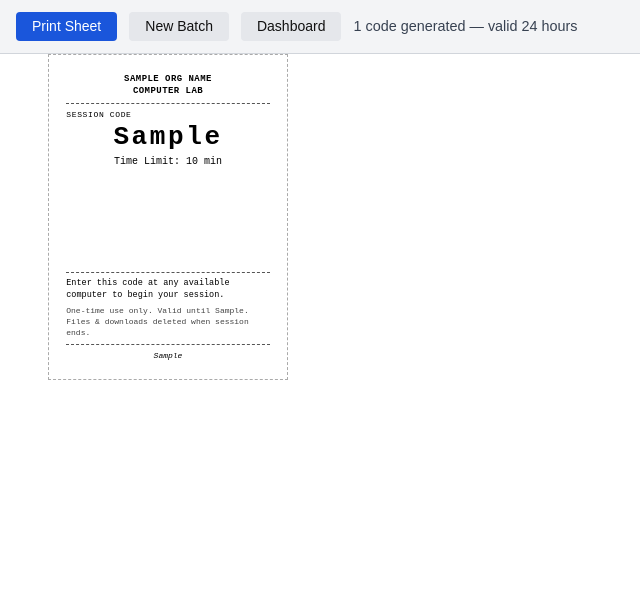
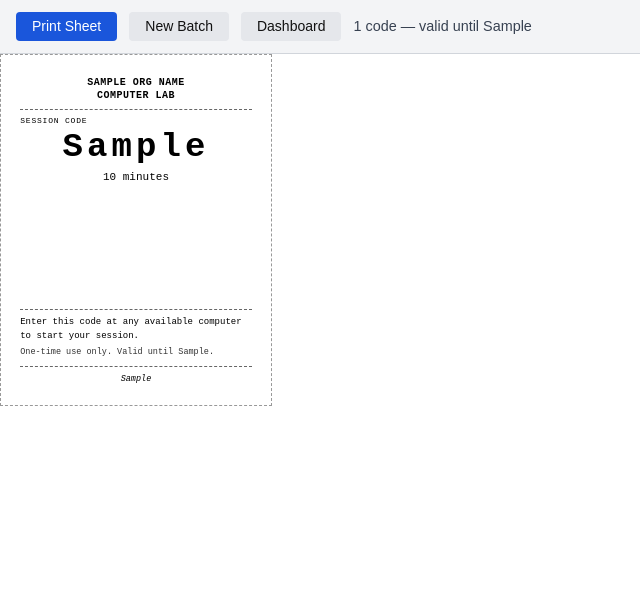
Before and after one commit to sixesandsevens/GraceLab, a Flask app: template server/templates/batch_print.html in a window 1280 px wide. Shown: the top 605 px of the page, without its empty margins (0-640 px from the left). Before the commit the page ends 380 px from the top, so only its background shows below. Run offline with Flask 3, Linux system fonts and the light colour scheme; the template is opened without the code that fills it: most values are stand-ins (such as "Sample title", 1, 10 or a date in 2020); parts of the project's set-up code (start-up, migrations or seed data) failed here and were passed over.

Commit message:
print format

```diff
--- a/server/templates/batch_print.html
+++ b/server/templates/batch_print.html
@@ -2,18 +2,17 @@
 <html lang="en">
 <head>
   <meta charset="UTF-8">
-  <title>Batch Session Codes — {{ sessions|length }} codes</title>
+  <title>Batch Session Codes</title>
   <style>
     * { margin: 0; padding: 0; box-sizing: border-box; }
 
     body {
       font-family: 'Courier New', Courier, monospace;
-      font-size: 12px;
       color: #000;
       background: #fff;
     }
 
-    /* Screen toolbar */
+    /* ── Screen toolbar (hidden at print) ─────────────────────────── */
     .screen-toolbar {
       display: flex;
       align-items: center;
@@ -23,10 +22,7 @@
       border-bottom: 1px solid #d1d5db;
       font-family: sans-serif;
     }
-    .screen-toolbar span {
-      font-size: 0.9rem;
-      color: #374151;
-    }
+    .screen-toolbar span { font-size: 0.9rem; color: #374151; }
     .screen-toolbar a, .screen-toolbar button {
       display: inline-block;
       padding: 0.4rem 1rem;
@@ -37,47 +33,54 @@
       text-decoration: none;
       border: none;
     }
-    .btn-print   { background: #1a56db; color: #fff; }
-    .btn-back    { background: #e5e7eb; color: #111; }
+    .btn-print { background: #1a56db; color: #fff; }
+    .btn-back  { background: #e5e7eb; color: #111; }
+
+    /* ── Print page setup ─────────────────────────────────────────── */
+    @page {
+      size: letter portrait;
+      margin: 0;            /* we handle all spacing inside the grid */
+    }
 
     @media print {
       .screen-toolbar { display: none; }
+      /* suppress browser header/footer chrome */
+      html { -webkit-print-color-adjust: exact; print-color-adjust: exact; }
     }
 
-    /* Sheet grid: 3 columns × N rows, one sheet = 9 cards */
-    .sheet {
+    /* ── Card grid: 3 × 3 filling a full letter sheet ────────────── */
+    /*
+       Letter = 8.5 × 11 in
+       3 columns × 2.833in  = 8.5in  (fills width exactly)
+       3 rows    × 3.667in  = 11in   (fills height exactly)
+       No gaps — dashed border on each card acts as the cut guide.
+    */
+    .card-grid {
+      display: grid;
+      grid-template-columns: repeat(3, 2.833in);
+      grid-template-rows: repeat(3, 3.667in);
       width: 8.5in;
-      /* rows of 3.5in cards; let the browser paginate at 3 rows (11in - margins) */
+      height: 11in;
+      page-break-inside: avoid;
     }
 
-    .card-grid {
-      display: grid;
-      grid-template-columns: repeat(3, 2.5in);
-      gap: 0;
-      /* Center the grid on the page with equal margins each side */
-      margin: 0 auto;
-      width: 7.5in; /* 3 × 2.5in */
-      page-break-inside: auto;
+    /* Extra sheets if more than 9 codes */
+    .card-grid + .card-grid {
+      page-break-before: always;
     }
 
     .card {
-      width: 2.5in;
-      height: 3.4in;
-      border: 1px dashed #aaa;
-      padding: 0.2in 0.18in;
+      border: 1px dashed #999;
+      padding: 0.22in 0.2in;
       display: flex;
       flex-direction: column;
       justify-content: space-between;
-      page-break-inside: avoid;
+      overflow: hidden;
     }
 
-    /* Every 9th card ends a visual sheet — force page break after it */
-    .card:nth-child(9n) {
-      page-break-after: always;
-    }
-
+    /* ── Card content ─────────────────────────────────────────────── */
     .card-org {
-      font-size: 9px;
+      font-size: 10px;
       font-weight: bold;
       text-align: center;
       text-transform: uppercase;
@@ -87,43 +90,44 @@
 
     .card-divider {
       border: none;
-      border-top: 1px dashed #555;
-      margin: 0.06in 0;
+      border-top: 1px dashed #666;
+      margin: 0.07in 0;
     }
 
     .card-label {
       font-size: 8px;
       text-transform: uppercase;
-      letter-spacing: 0.08em;
+      letter-spacing: 0.1em;
       margin-bottom: 0.03in;
     }
 
     .card-code {
-      font-size: 26px;
+      font-size: 34px;
       font-weight: bold;
       text-align: center;
-      letter-spacing: 0.1em;
+      letter-spacing: 0.12em;
     }
 
     .card-duration {
-      font-size: 10px;
+      font-size: 11px;
       text-align: center;
-      margin-top: 0.04in;
+      margin-top: 0.05in;
     }
 
     .card-instruction {
+      font-size: 9px;
+      line-height: 1.45;
+    }
+
+    .card-meta {
       font-size: 8.5px;
       line-height: 1.4;
-    }
-
-    .card-warning {
-      font-size: 8px;
-      line-height: 1.35;
-      color: #444;
+      color: #333;
+      margin-top: 0.05in;
     }
 
     .card-footer {
-      font-size: 8px;
+      font-size: 8.5px;
       font-style: italic;
       text-align: center;
     }
@@ -135,36 +139,32 @@
   <button class="btn-print" onclick="window.print()">Print Sheet</button>
   <a href="{{ url_for('sessions.batch') }}" class="btn-back">New Batch</a>
   <a href="{{ url_for('dashboard.index') }}" class="btn-back">Dashboard</a>
-  <span>{{ sessions|length }} code{{ 's' if sessions|length != 1 }} generated — valid 24 hours</span>
+  <span>{{ sessions|length }} code{{ 's' if sessions|length != 1 }} — valid until {{ sessions[0].format_expiry() if sessions }}</span>
 </div>
 
-<div class="sheet">
+{% for chunk_start in range(0, sessions|length, 9) %}
+{% set chunk = sessions[chunk_start:chunk_start+9] %}
 <div class="card-grid">
-    {% for s in sessions %}
+  {% for s in chunk %}
   <div class="card">
     <div>
       <div class="card-org">{{ org_name }}<br>Computer Lab</div>
       <hr class="card-divider">
       <div class="card-label">Session Code</div>
       <div class="card-code">{{ s.code_display }}</div>
-        <div class="card-duration">Time Limit: {{ s.duration_minutes }} min</div>
+      <div class="card-duration">{{ s.duration_minutes }} minutes</div>
     </div>
     <div>
       <hr class="card-divider">
-        <div class="card-instruction">
-          Enter this code at any available computer to begin your session.
-        </div>
-        <div class="card-warning" style="margin-top:0.04in;">
-          One-time use only. Valid until {{ s.format_expiry() }}.
-          Files &amp; downloads deleted when session ends.
-        </div>
+      <div class="card-instruction">Enter this code at any available computer to start your session.</div>
+      <div class="card-meta">One-time use only. Valid until {{ s.format_expiry() }}.</div>
       <hr class="card-divider">
       <div class="card-footer">{{ ticket_footer }}</div>
     </div>
   </div>
   {% endfor %}
 </div>
-</div>
+{% endfor %}
 
 </body>
 </html>
```
Lines whose indentation alone changed are shown as unchanged.
